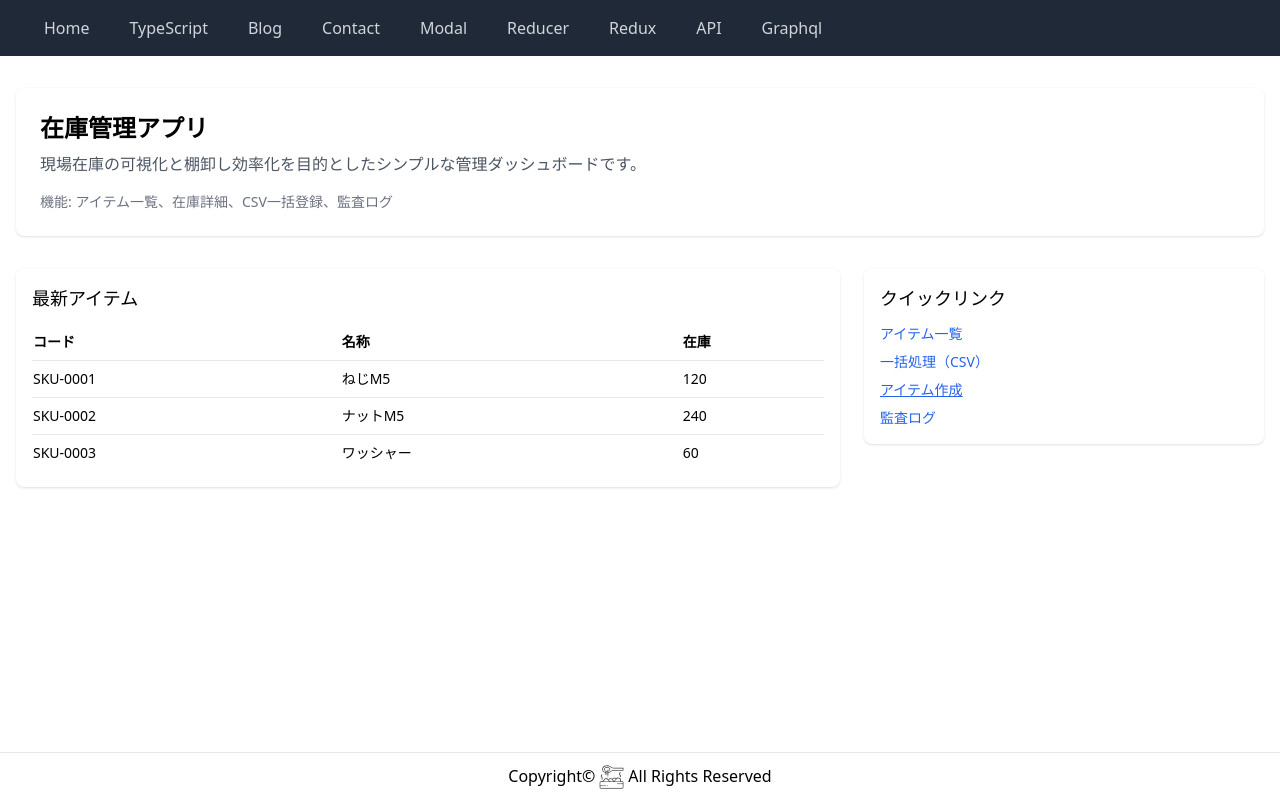
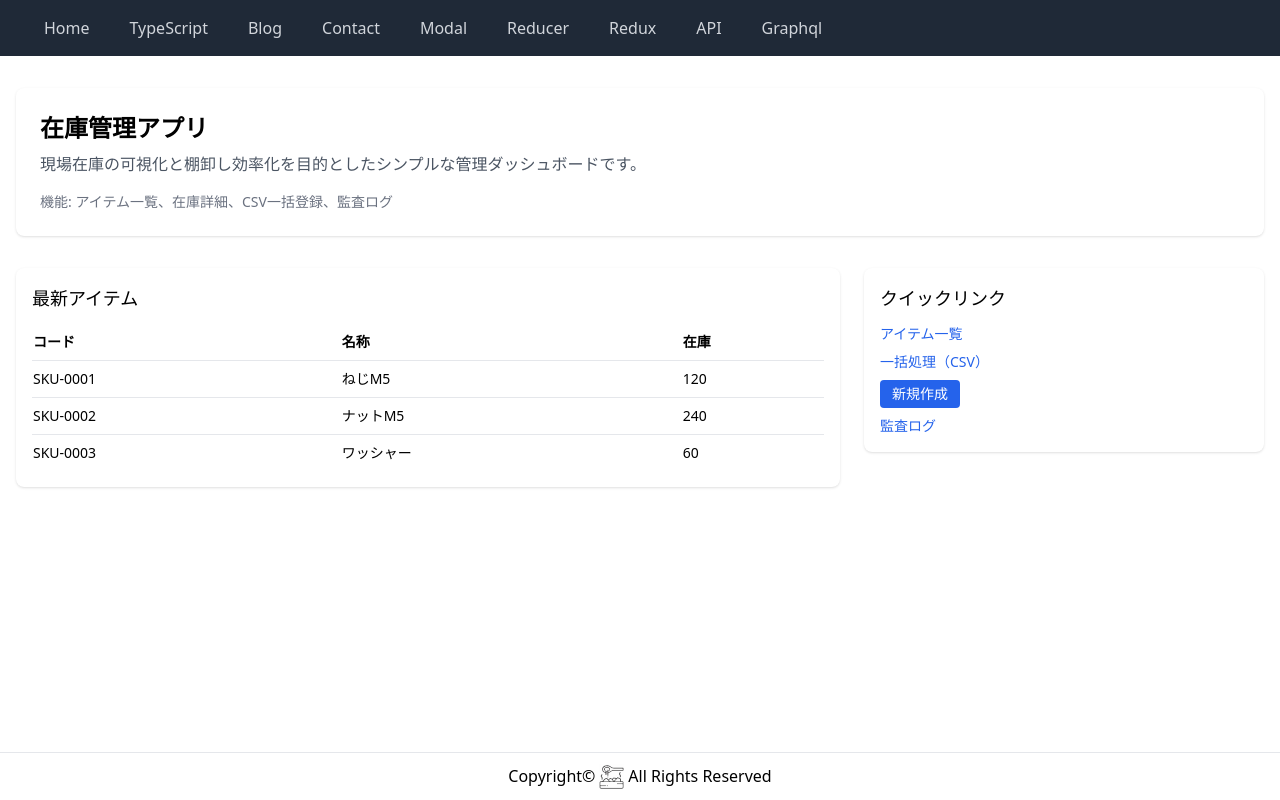
Before and after one commit to NewM07x2/HomeStock, a Next.js app in the folder next-app/: page / in a window 1280 px wide. Built offline with nearby package versions, Linux system fonts and the light colour scheme.

Commit message:
Create CreateButtonコンポーネントを追加し、アイテム作成ボタンの機能を統合

```diff
--- a/next-app/src/components/home/QuickLinks.tsx
+++ b/next-app/src/components/home/QuickLinks.tsx
@@ -1,14 +1,9 @@
 "use client"
 import React from 'react'
 import Link from 'next/link'
+import CreateButton from '@/components/items/CreateButton'
 
 export default function QuickLinks() {
-  const openCreate = () => {
-    if (typeof window !== 'undefined') {
-      window.dispatchEvent(new CustomEvent('open-create-item'))
-    }
-  }
-
   return (
     <div className="bg-white rounded-lg shadow p-4">
       <h2 className="text-lg font-medium mb-3">クイックリンク</h2>
@@ -20,7 +15,7 @@ export default function QuickLinks() {
           <Link href="/bulk" className="text-blue-600">一括処理（CSV）</Link>
         </li>
         <li>
-          <button onClick={openCreate} className="text-blue-600 underline">アイテム作成</button>
+          <CreateButton />
         </li>
         <li>
           <Link href="/audit" className="text-blue-600">監査ログ</Link>
--- /dev/null
+++ b/next-app/src/components/items/CreateButton.tsx
@@ -0,0 +1,10 @@
+"use client"
+import React from 'react'
+import { useModal } from '@/components/ui/ModalProvider'
+
+export default function CreateButton() {
+  const { openCreateItem } = useModal()
+  return (
+    <button className="px-3 py-1 bg-blue-600 text-white rounded" onClick={openCreateItem}>新規作成</button>
+  )
+}
--- a/next-app/src/components/items/ItemsList.tsx
+++ b/next-app/src/components/items/ItemsList.tsx
@@ -4,6 +4,7 @@ import SearchBar from './SearchBar'
 import Pagination from './Pagination'
 import { fetchItems } from '@/lib/mockApi'
 import { useRefresh } from '@/components/ui/RefreshContext'
+import { useModal } from '@/components/ui/ModalProvider'
 
 type Item = {
   id: string
@@ -37,14 +38,11 @@ export default function ItemsList() {
       <div className="flex items-center justify-between">
         <SearchBar value={query} onChange={val => { setQuery(val); setPage(1) }} />
         <div>
-          <button
-            className="px-3 py-1 bg-blue-600 text-white rounded"
-            onClick={() => window.dispatchEvent(new CustomEvent('open-create-item'))}
-          >
-            新規作成
-          </button>
+          <CreateButton />
         </div>
       </div>
+
+
 
       <div className="bg-white rounded shadow overflow-x-auto">
         <table className="min-w-full text-sm">
```
